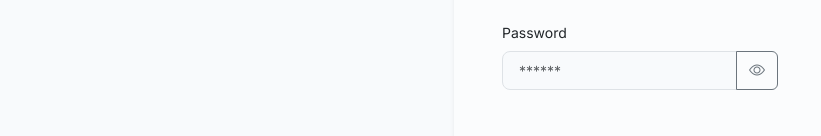
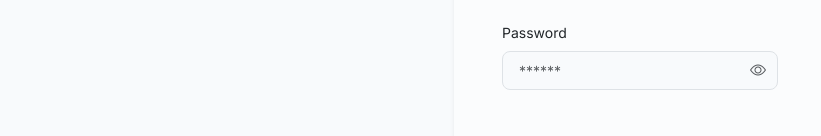
Before and after one commit to sarab-tricon/skillbridge-4, a React (Vite) app in the folder frontend/: page /login in a window 1280 px wide. Shown: the part 352-488 px from the top of the page, without its empty margins (0-821 px from the left). Built offline with nearby package versions, Linux system fonts and the light colour scheme.

Commit message:
Talent Discovery search button background colour removed

```diff
--- a/frontend/src/pages/HRDashboard.jsx
+++ b/frontend/src/pages/HRDashboard.jsx
@@ -443,11 +443,12 @@ const HRDashboard = () => {
 
                     <div className="mb-2">
                         <label className="form-label fw-bold small">Initial Password</label>
-                        <div className="input-group input-group-sm">
+                        <div className="position-relative">
                             <input
                                 type={showPassword ? "text" : "password"}
                                 name="password"
                                 className="form-control form-control-sm"
+                                style={{ paddingRight: '30px' }}
                                 placeholder="••••••••"
                                 required
                                 value={formData.password}
@@ -455,11 +456,12 @@ const HRDashboard = () => {
                             />
                             <button
                                 type="button"
-                                className="btn btn-outline-secondary"
+                                className="btn position-absolute end-0 top-50 translate-middle-y border-0 bg-transparent py-0 px-2"
+                                style={{ zIndex: 10 }}
                                 onClick={() => setShowPassword(!showPassword)}
                                 aria-label={showPassword ? "Hide password" : "Show password"}
                             >
-                                <i className={`bi ${showPassword ? 'bi-eye-slash' : 'bi-eye'}`}></i>
+                                <i className={`bi ${showPassword ? 'bi-eye-slash' : 'bi-eye'} text-muted small`}></i>
                             </button>
                         </div>
                     </div>
@@ -565,7 +567,7 @@ const HRDashboard = () => {
                         </select>
                         <button
                             type="submit"
-                            className="btn btn-primary fw-bold"
+                            className="btn btn-accent btn-sm fw-bold static-btn"
                             disabled={talentLoading || searchSkills.length === 0}
                         >
                             <i className="bi bi-search me-2"></i>Search
@@ -677,6 +679,12 @@ const HRDashboard = () => {
                     </main>
                 </div>
             </div>
+            <style>{`
+                .static-btn:hover, .static-btn:active, .static-btn:focus {
+                    transform: none !important;
+                    transition: none !important;
+                }
+            `}</style>
         </>
     );
 };
--- a/frontend/src/pages/LoginPage.jsx
+++ b/frontend/src/pages/LoginPage.jsx
@@ -64,11 +64,12 @@ const LoginPage = () => {
                                     </div>
                                     <div className="mb-5">
                                         <label htmlFor="password" className="form-label">Password</label>
-                                        <div className="input-group">
+                                        <div className="position-relative">
                                             <input
                                                 id="password"
                                                 type={showPassword ? "text" : "password"}
                                                 className="form-control form-control-lg"
+                                                style={{ paddingRight: '45px' }}
                                                 placeholder="******"
                                                 value={password}
                                                 onChange={(e) => setPassword(e.target.value)}
@@ -77,11 +78,12 @@ const LoginPage = () => {
                                             />
                                             <button
                                                 type="button"
-                                                className="btn btn-outline-secondary"
+                                                className="btn position-absolute end-0 top-50 translate-middle-y border-0"
+                                                style={{ zIndex: 10 }}
                                                 onClick={() => setShowPassword(!showPassword)}
                                                 aria-label={showPassword ? "Hide password" : "Show password"}
                                             >
-                                                <i className={`bi ${showPassword ? 'bi-eye-slash' : 'bi-eye'}`}></i>
+                                                <i className={`bi ${showPassword ? 'bi-eye-slash' : 'bi-eye'} text-muted`}></i>
                                             </button>
                                         </div>
                                     </div>
```
